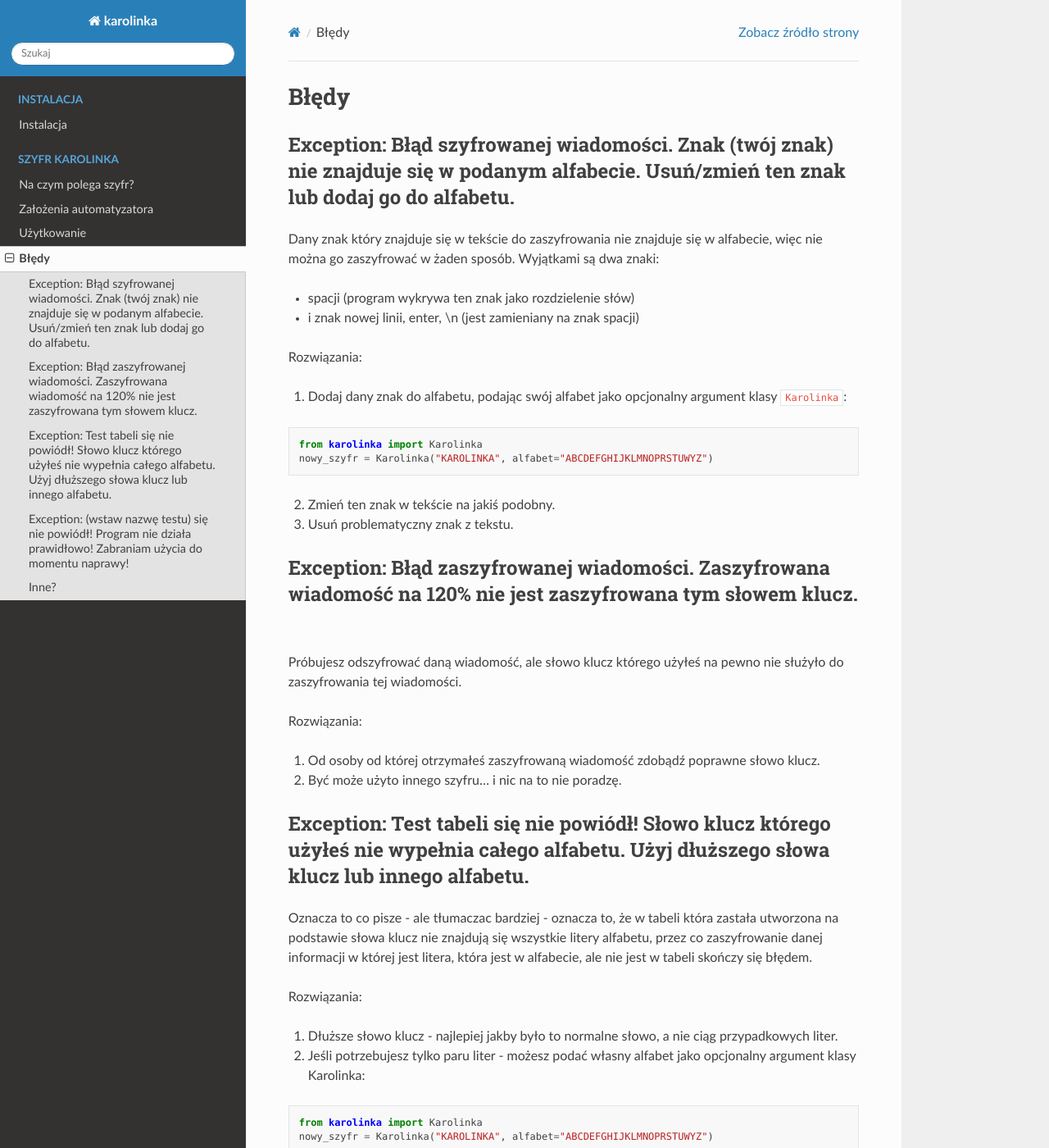
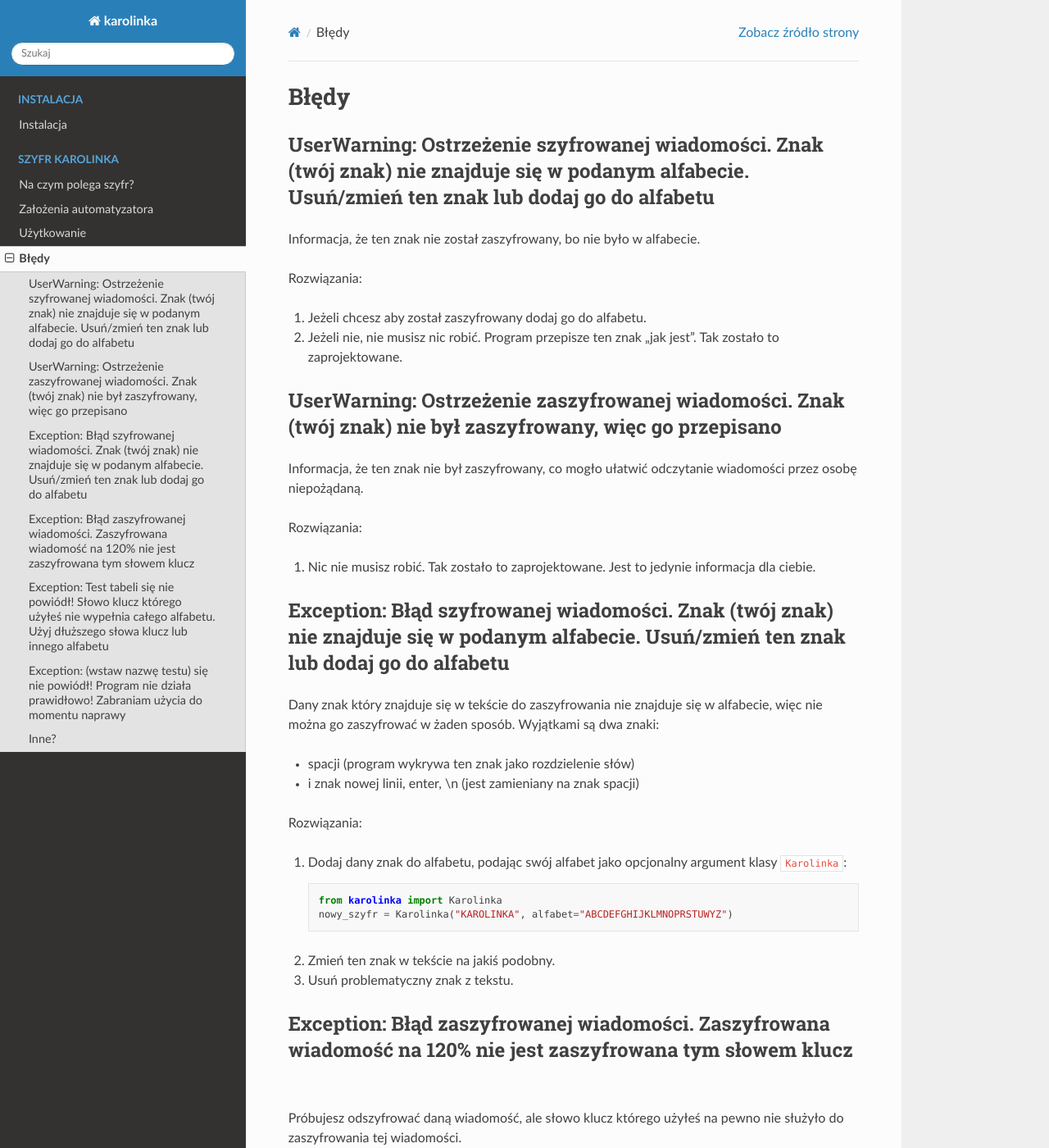
Before and after one commit to TexturedPolak/karolinka, a Sphinx documentation site: the page built from docs/source/karolinka/bugi.md, in a window 1280 px wide and 1400 px high. Shown: the whole window at 82% size. Built offline with Sphinx 7.4.7 and the Read the Docs theme 3.1.0, drawn with Linux system fonts in a browser that asks for light colours; some of the changed text lies outside the part shown.

Commit message:
Obsługa znaków z poza alfabetu (przepisywanie)

````diff
--- a/docs/source/karolinka/bugi.md
+++ b/docs/source/karolinka/bugi.md
@@ -1,6 +1,24 @@
 # Błędy
 
-## Exception: Błąd szyfrowanej wiadomości. Znak (twój znak) nie znajduje się w podanym alfabecie. Usuń/zmień ten znak lub dodaj go do alfabetu.
+## UserWarning: Ostrzeżenie szyfrowanej wiadomości. Znak (twój znak) nie znajduje się w podanym alfabecie. Usuń/zmień ten znak lub dodaj go do alfabetu
+
+Informacja, że ten znak nie został zaszyfrowany, bo nie było w alfabecie.
+
+Rozwiązania:
+
+1. Jeżeli chcesz aby został zaszyfrowany dodaj go do alfabetu.
+
+2. Jeżeli nie, nie musisz nic robić. Program przepisze ten znak "jak jest". Tak zostało to zaprojektowane.
+
+## UserWarning: Ostrzeżenie zaszyfrowanej wiadomości. Znak (twój znak) nie był zaszyfrowany, więc go przepisano
+
+Informacja, że ten znak nie był zaszyfrowany, co mogło ułatwić odczytanie wiadomości przez osobę niepożądaną.
+
+Rozwiązania:
+
+1. Nic nie musisz robić. Tak zostało to zaprojektowane. Jest to jedynie informacja dla ciebie.
+
+## Exception: Błąd szyfrowanej wiadomości. Znak (twój znak) nie znajduje się w podanym alfabecie. Usuń/zmień ten znak lub dodaj go do alfabetu
 
 Dany znak który znajduje się w tekście do zaszyfrowania nie znajduje się w alfabecie, więc nie można go zaszyfrować w żaden sposób.
 Wyjątkami są dwa znaki:
@@ -9,52 +27,62 @@ Wyjątkami są dwa znaki:
 - i znak nowej linii, enter, \n (jest zamieniany na znak spacji)
 
 Rozwiązania:
+
 1. Dodaj dany znak do alfabetu, podając swój alfabet jako opcjonalny argument klasy `Karolinka`:
-```python
-from karolinka import Karolinka
-nowy_szyfr = Karolinka("KAROLINKA", alfabet="ABCDEFGHIJKLMNOPRSTUWYZ")
-```
+
+    ```python
+    from karolinka import Karolinka
+    nowy_szyfr = Karolinka("KAROLINKA", alfabet="ABCDEFGHIJKLMNOPRSTUWYZ")
+    ```
+
 2. Zmień ten znak w tekście na jakiś podobny.
 3. Usuń problematyczny znak z tekstu.
 
-## Exception: Błąd zaszyfrowanej wiadomości. Zaszyfrowana wiadomość na 120% nie jest zaszyfrowana tym słowem klucz.
+## Exception: Błąd zaszyfrowanej wiadomości. Zaszyfrowana wiadomość na 120% nie jest zaszyfrowana tym słowem klucz
 
 Próbujesz odszyfrować daną wiadomość, ale słowo klucz którego użyłeś na pewno nie służyło do zaszyfrowania tej wiadomości.
 
 Rozwiązania:
+
 1. Od osoby od której otrzymałeś zaszyfrowaną wiadomość zdobądź poprawne słowo klucz.
 2. Być może użyto innego szyfru... i nic na to nie poradzę.
 
-## Exception: Test tabeli się nie powiódł! Słowo klucz którego użyłeś nie wypełnia całego alfabetu. Użyj dłuższego słowa klucz lub innego alfabetu.
+## Exception: Test tabeli się nie powiódł! Słowo klucz którego użyłeś nie wypełnia całego alfabetu. Użyj dłuższego słowa klucz lub innego alfabetu
 
 Oznacza to co pisze - ale tłumaczac bardziej - oznacza to, że w tabeli która zastała utworzona na podstawie słowa klucz nie znajdują się wszystkie litery alfabetu, przez co zaszyfrowanie danej informacji w której jest litera, która jest w alfabecie, ale nie jest w tabeli skończy się błędem.
 
 Rozwiązania:
+
 1. Dłuższe słowo klucz - najlepiej jakby było to normalne słowo, a nie ciąg przypadkowych liter.
 2. Jeśli potrzebujesz tylko paru liter - możesz podać własny alfabet jako opcjonalny argument klasy Karolinka:
-```python
-from karolinka import Karolinka
-nowy_szyfr = Karolinka("KAROLINKA", alfabet="ABCDEFGHIJKLMNOPRSTUWYZ")
-```
 
-## Exception: (wstaw nazwę testu) się nie powiódł! Program nie działa prawidłowo! Zabraniam użycia do momentu naprawy!
+    ```python
+    from karolinka import Karolinka
+    nowy_szyfr = Karolinka("KAROLINKA", alfabet="ABCDEFGHIJKLMNOPRSTUWYZ")
+    ```
+
+## Exception: (wstaw nazwę testu) się nie powiódł! Program nie działa prawidłowo! Zabraniam użycia do momentu naprawy
 
 Oznacza to, że z jakiegoś powodu program przestał poprawnie działać, a jego wewnętrzny test się nie powiódł.
 
 Rozwiązania:
+
 1. Skontaktuj się z twórcą programu. Uruchom program w trybie debugowania i wyślij informacje podane w konsoli:
-```python
-from karolinka import Karolinka
-słowo_klucz=? # (twoje słowo klucz)
-nowy_szyfr = Karolinka(słowo_klucz, debug=True)
-```
+
+    ```python
+    from karolinka import Karolinka
+    słowo_klucz=? # (twoje słowo klucz)
+    nowy_szyfr = Karolinka(słowo_klucz, debug=True)
+    ```
 
 ## Inne?
 
 Rozwiązania:
+
 1. Skontaktuj się z twórcą programu. Uruchom program w trybie debugowania i wyślij informacje podane w konsoli:
-```python
-from karolinka import Karolinka
-słowo_klucz=? # (twoje słowo klucz)
-nowy_szyfr = Karolinka(słowo_klucz, debug=True)
-```
+
+    ```python
+    from karolinka import Karolinka
+    słowo_klucz=? # (twoje słowo klucz)
+    nowy_szyfr = Karolinka(słowo_klucz, debug=True)
+    ```
--- a/pyproject.toml
+++ b/pyproject.toml
@@ -4,7 +4,7 @@ build-backend = "setuptools.build_meta"
 
 [project]
 name = "karolinka"
-version = "0.3.0"
+version = "0.4.0"
 authors = [
   { name="Rafał Kiepiela (TexturedPolak)", email="rafal200725@gmail.com" },
 ]
````
Also changed, not shown: docs/source/karolinka/zalozenia.md (+2 -0 lines), docs/source/karolinka/uzytkowanie.ipynb, 2 other files.
